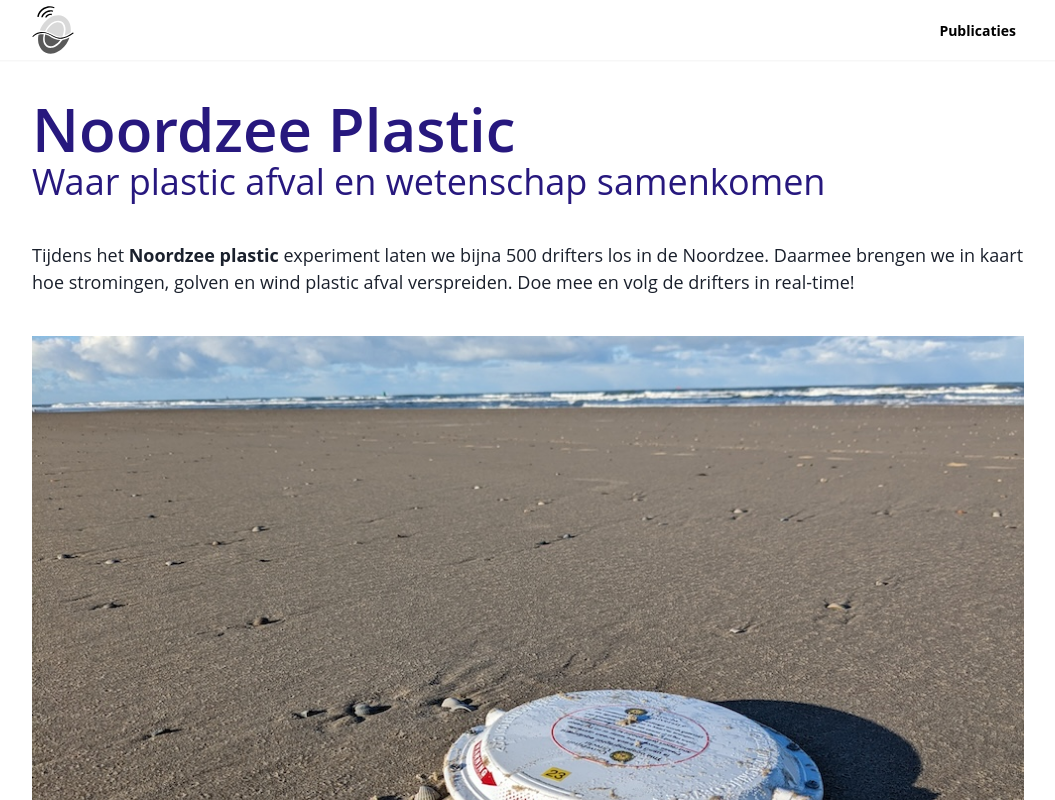
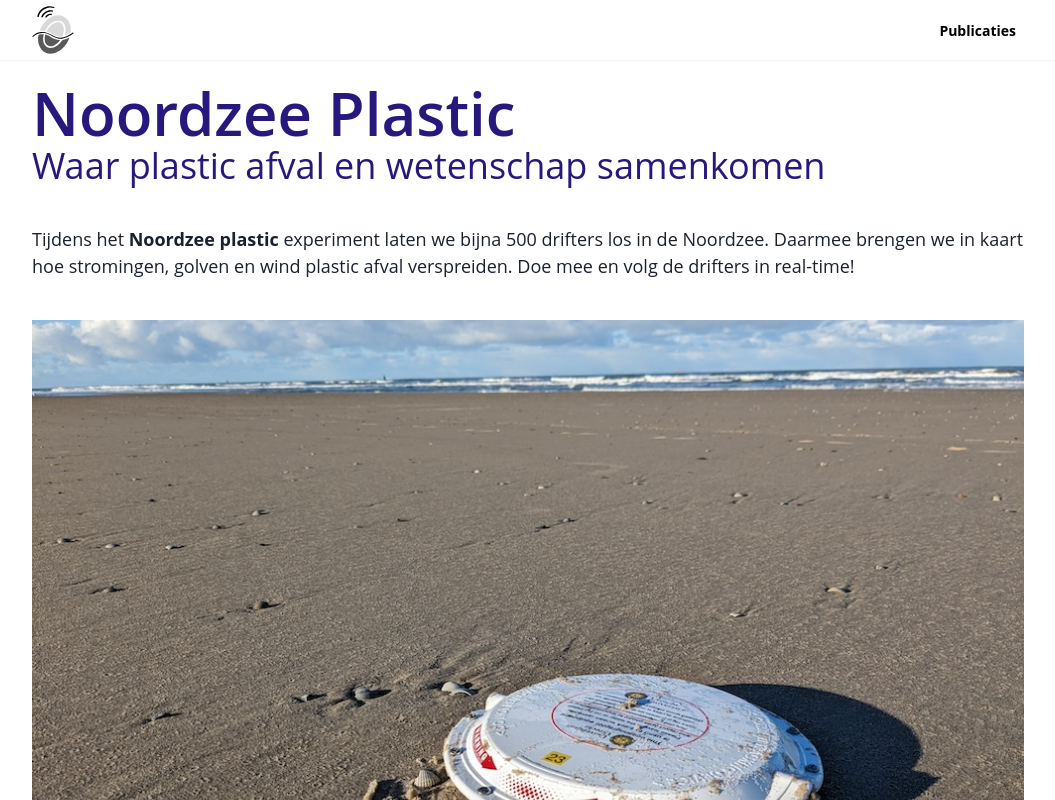
Before and after one commit to Parcels-code/noordzeeplastic.nl, a Next.js app: page / in a window 1280 px wide. Shown: the top 800 px of the page, without its empty margins (112-1167 px from the left). Built offline with nearby package versions, Linux system fonts and the light colour scheme; a web font is replaced by a local one.

Commit message:
Update hero-banner.js

```diff
--- a/src/components/hero-banner.js
+++ b/src/components/hero-banner.js
@@ -5,7 +5,7 @@ import { Image } from '@/components/mdx'
 export const HeroBanner = () => {
   return (
     <Box id='header' as='section' bg='#FFFFFF'>
-      <Container maxW='container.lg' pt={24} centerContent mb={0} pb={12}>
+      <Container maxW='container.lg' pt={20} centerContent mb={0} pb={12}>
         <Box display='flex' flexDirection='column' alignItems='center' gap={{ base: 8, md: 10 }}>
           <Box flex={1} display='flex' flexDirection='column' gap={{ base: 0, md: 0 }}>
             <Heading
```
